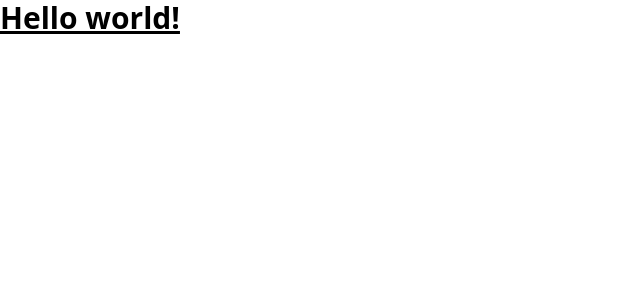
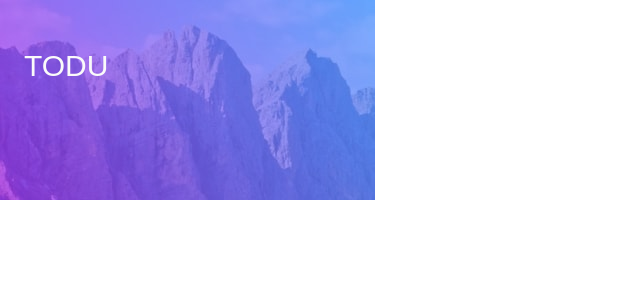
Before and after one commit to GrzegorzBanaszak/todo_graphql, a React (Create React App) app in the folder client/: page / in a window 1280 px wide. Shown: the top 300 px of the page, without its empty margins (0-640 px from the left). Built offline with nearby package versions, Linux system fonts and the light colour scheme.

Commit message:
Add base colors and create header

```diff
--- a/client/src/App.js
+++ b/client/src/App.js
@@ -1,5 +1,21 @@
+import light from "./images/bg-mobile-light.jpg";
+import lightIcon from "./images/icon-moon.svg";
 function App() {
-  return <h1 className="text-3xl font-bold underline">Hello world!</h1>;
+  return (
+    <main className="w-full h-screen relative">
+      <div>
+        <img src={light} alt="banner" />
+      </div>
+      <div className="absolute top-12 left-6 right-6">
+        <header className="flex justify-between text-veryLightGray text-3xl">
+          <h2>TODU</h2>{" "}
+          <div>
+            <img src={lightIcon} alt="toggle" />
+          </div>
+        </header>
+      </div>
+    </main>
+  );
 }
 
 export default App;
--- a/client/src/index.css
+++ b/client/src/index.css
@@ -1,3 +1,9 @@
 @tailwind base;
 @tailwind components;
 @tailwind utilities;
+@import url('https://fonts.googleapis.com/css2?family=Josefin+Sans:wght@400;700&display=swap');
+
+
+body {
+    font-family: 'Josefin Sans', sans-serif;
+}
--- a/client/tailwind.config.js
+++ b/client/tailwind.config.js
@@ -1,7 +1,31 @@
 module.exports = {
   content: ["./src/**/*.{js,jsx,ts,tsx}"],
   theme: {
-    extend: {},
+    screens: {
+      sm: "480px",
+      md: "768px",
+      lg: "967px",
+      xl: "1440px",
+    },
+    extend: {
+      colors: {
+        brightBlue: "hsl(220, 98%, 61%)",
+        checkBackground:
+          "linear-gradient hsl(192, 100%, 67%) to hsl(280, 87%, 65%)",
+        veryLightGray: "hsl(0, 0%, 98%)",
+        veryLightGrayishBlue: "hsl(236, 33%, 92%)",
+        lightGrayishBlue: "hsl(233, 11%, 84%)",
+        darkGrayishBlue: "hsl(236, 9%, 61%)",
+        veryDarkGrayishBlue: "hsl(235, 19%, 35%)",
+        veryDarkBlue: "hsl(235, 21%, 11%)",
+        veryDarkDesaturatedBlue: "hsl(235, 24%, 19%)",
+        lightGrayishBlueDark: "hsl(234, 39%, 85%)",
+        lightGrayishBlueDarkHover: "hsl(236, 33%, 92%)",
+        darkGrayishBlueDark: "hsl(234, 11%, 52%)",
+        veryDarkGrayishBlueDark: "hsl(233, 14%, 35%)",
+        veryDarkDesaturatedBlueDark: "hsl(237, 14%, 26%)",
+      },
+    },
   },
   plugins: [],
 };
```
Also changed, not shown: 1 other file (tests, documents, lock files or other folders).
